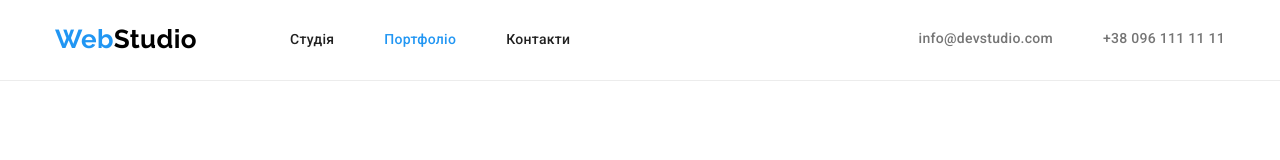
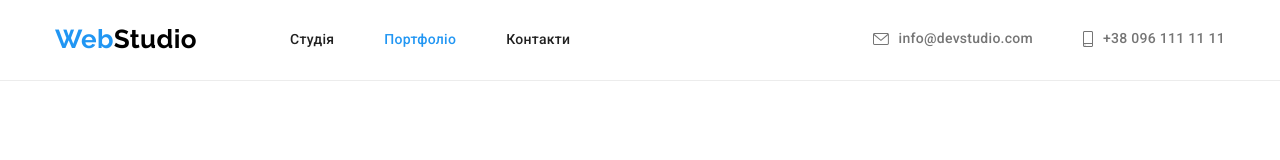
Before and after one commit to Heveliev-destress/goit-markup-hw-04, a plain HTML site: page portfolio.html in a window 1280 px wide. Shown: the top 160 px of the page. Drawn offline with nearby package versions, Linux system fonts and the light colour scheme.

Commit message:
add fortfilio header icon

```diff
--- a/portfolio.html
+++ b/portfolio.html
@@ -25,8 +25,14 @@
         </ul>
         </nav>
         <ul class="contact list">
-            <li><a class="link header-email" href="mailto:info@devstudio.com">info@devstudio.com</a></li>
-            <li><a class="link header-phone-number" href="tel:+380961111111">+38 096 111 11 11</a></li>
+            <li><a class="link header-email" href="mailto:info@devstudio.com">
+                <svg lang="en" aria-label="email icon" class="icon-email">
+                <use href="/images/sprite1.svg#icon-email"></use>
+            </svg>info@devstudio.com</a></li>
+            <li><a class="link header-phone-number" href="tel:+380961111111">
+                <svg aria-label="phone icon" class="icon-phone">
+                <use href="/images/sprite1.svg#icon-phone"></use>
+            </svg>+38 096 111 11 11</a></li>
         </ul></div>
     </header>
     <main >
```
Also changed, not shown: index.html (+1 -1 lines).
